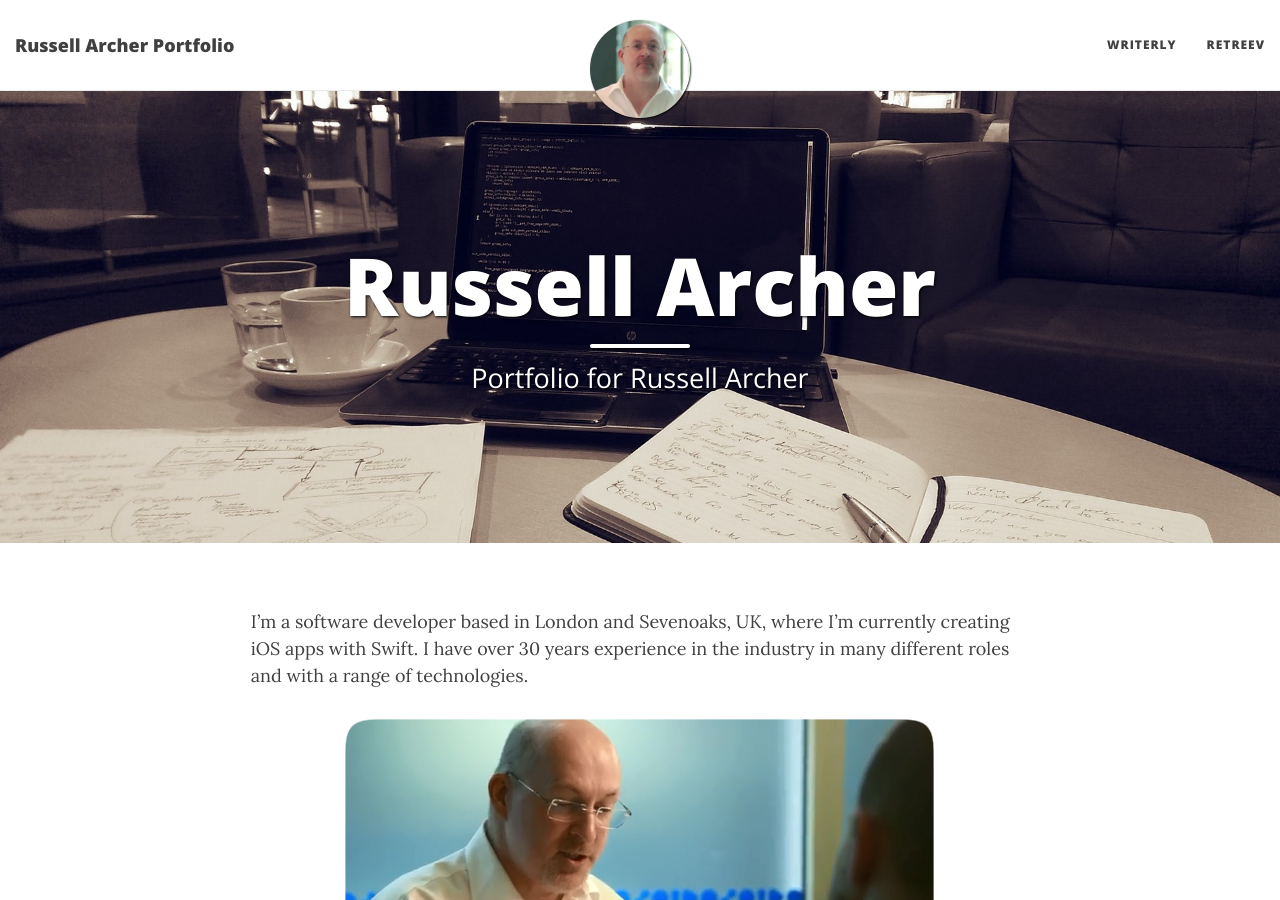
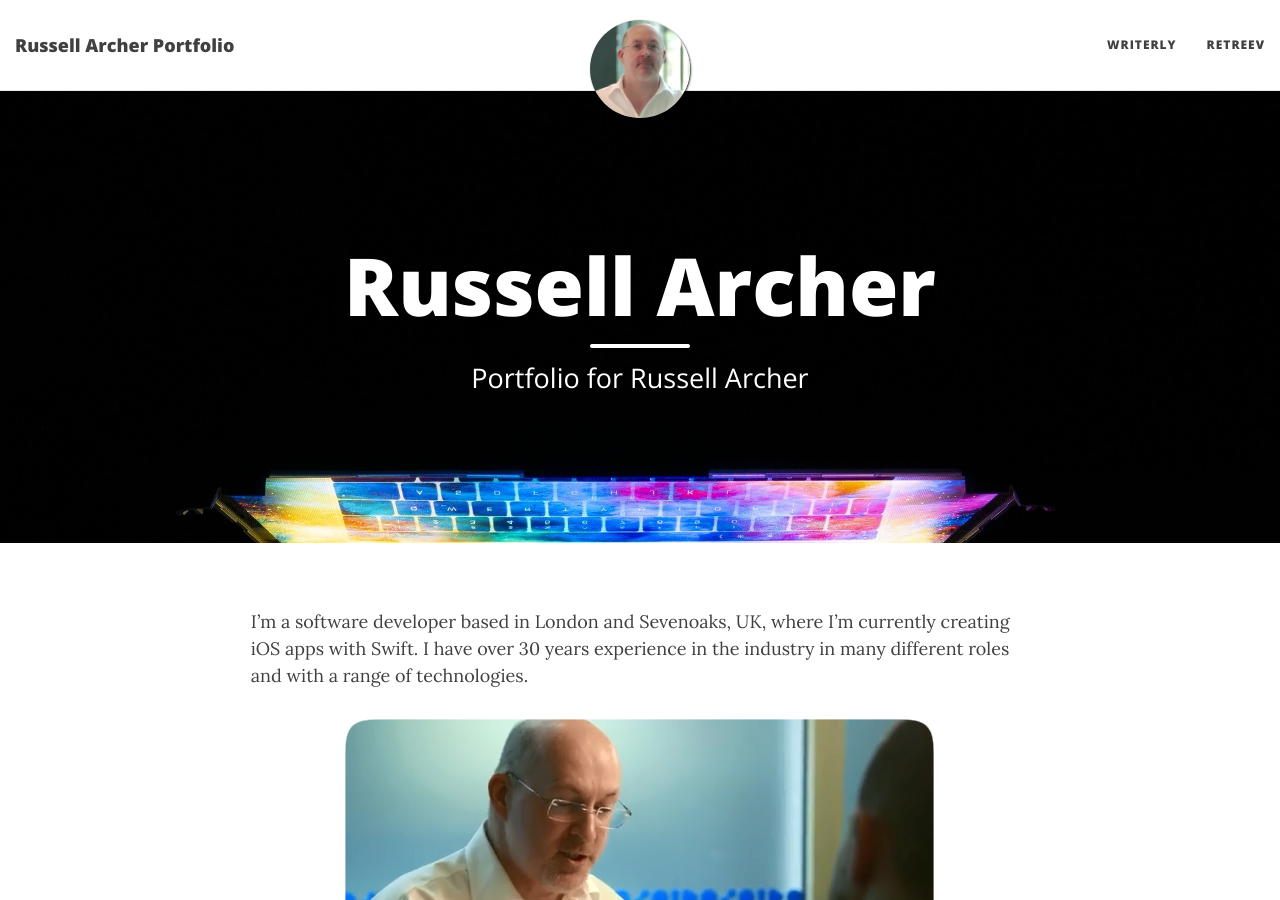
Before and after one commit to russell-archer/russell-archer.github.io, a Jekyll site: the page built from index.md, in a window 1280 px wide and 900 px high. Built offline with Jekyll 4.4.1, drawn with Linux system fonts in a browser that asks for light colours; nearby versions of some CDN libraries.

Commit message:
Added images to readme
Signed-off-by: Russell Archer <russell.archer@mac.com>

```diff
--- a/index.md
+++ b/index.md
@@ -2,7 +2,7 @@
 layout: page
 title: Russell Archer
 subtitle: Portfolio for Russell Archer
-bigimg: /img/notebook-886532_1920.jpg
+bigimg: /img/keyboard-5017973_1920.jpg
 ---
 
 I'm a software developer based in London and Sevenoaks, UK, where I'm currently creating iOS apps with Swift.
```
Also changed, not shown: img/computer-1245714_1920.jpg (added), img/japan-2014618_1920.jpg (added), img/keyboard-5017973_1920.jpg (added).
